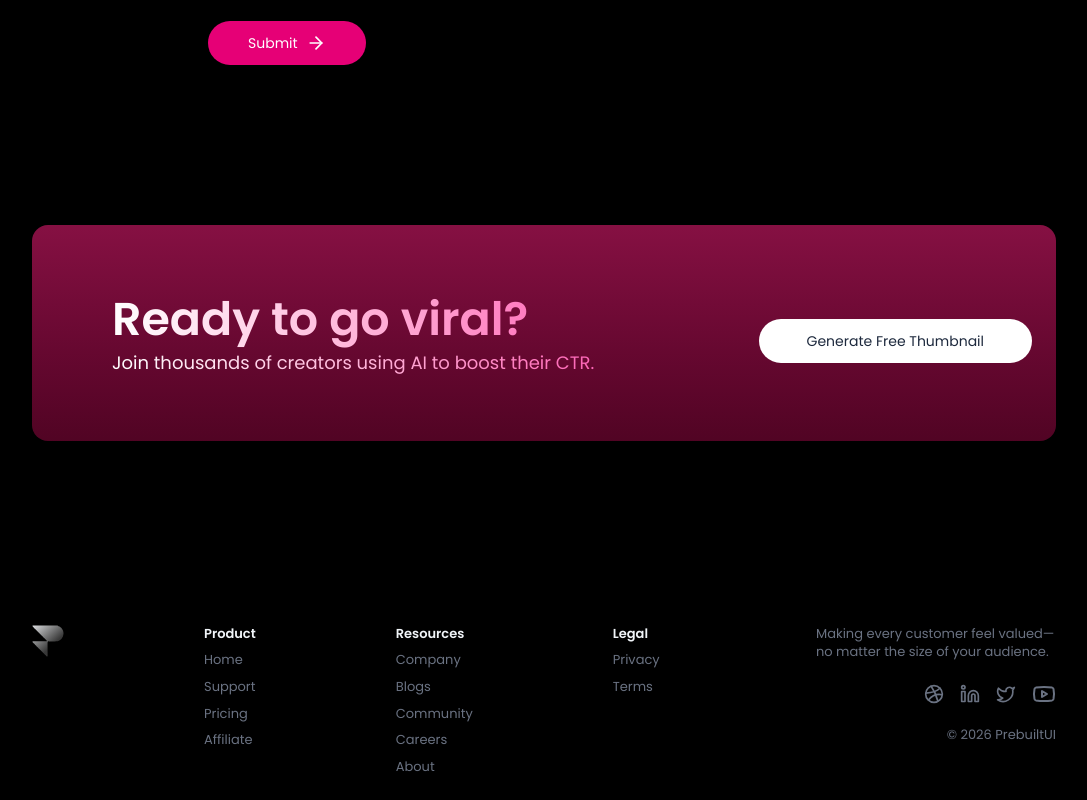
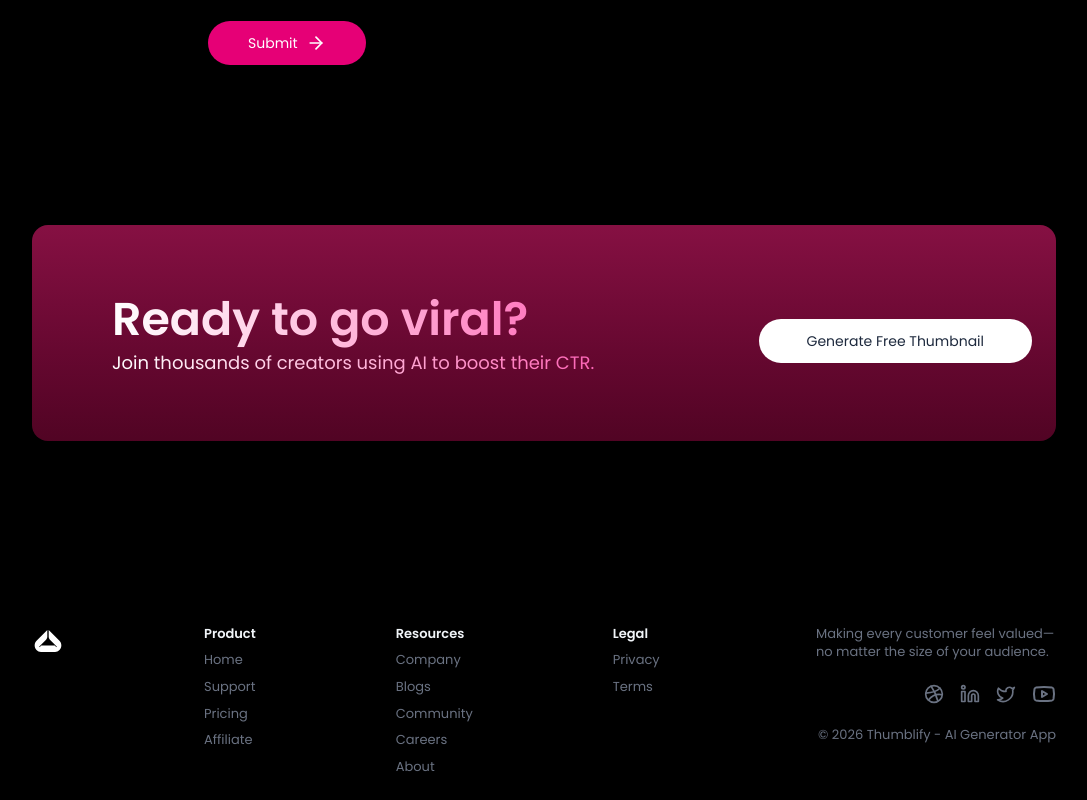
Before and after one commit to geettalati/AI-Thumbnail-Generator, a React (Vite) app in the folder Client/: page / in a window 1280 px wide. Shown: the part 4534-5334 px from the top of the page, without its empty margins (96-1183 px from the left). Built offline with nearby package versions, Linux system fonts and the light colour scheme.

Commit message:
`Updated Footer and CTASection components with new links and logo`

```diff
--- a/Client/src/components/Footer.tsx
+++ b/Client/src/components/Footer.tsx
@@ -13,9 +13,9 @@ export default function Footer() {
                 viewport={{ once: true }}
                 transition={{ type: "spring", stiffness: 280, damping: 70, mass: 1 }}
             >
-                <a href="https://prebuiltui.com?utm_source=pixels">
-                    <img className="size-8 aspect-square" src="/assets/footer-logo.svg" alt="footer logo" width={32} height={32} />
-                </a>
+                <Link to={'/'}>
+                    <img className="size-8 aspect-square" src="/favicon.svg" alt="footer logo" width={32} height={32} />
+                </Link>
                 {footerData.map((section, index) => (
                     <div key={index}>
                         <p className="text-slate-100 font-semibold">{section.title}</p>
@@ -42,17 +42,17 @@ export default function Footer() {
                     <a href="https://dribbble.com/prebuiltui" target="_blank" rel="noreferrer">
                         <DribbbleIcon className="size-5 hover:text-pink-500" />
                     </a>
-                    <a href="https://www.linkedin.com/company/prebuiltui" target="_blank" rel="noreferrer">
+                    <a href="https://www.linkedin.com/in/geet-talati-868851285/" target="_blank" rel="noreferrer">
                         <LinkedinIcon className="size-5 hover:text-pink-500" />
                     </a>
-                    <a href="https://x.com/prebuiltui" target="_blank" rel="noreferrer">
+                    <a href="https://x.com/" target="_blank" rel="noreferrer">
                         <TwitterIcon className="size-5 hover:text-pink-500" />
                     </a>
-                    <a href="https://www.youtube.com/@prebuiltui" target="_blank" rel="noreferrer">
+                    <a href="https://www.youtube.com/@geettalati9409" target="_blank" rel="noreferrer">
                         <YoutubeIcon className="size-6 hover:text-pink-500" />
                     </a>
                 </div>
-                <p className="mt-3 text-center">&copy; {new Date().getFullYear()} <a href="https://prebuiltui.com?utm_source=pixels">PrebuiltUI</a></p>
+                <p className="mt-3 text-center">&copy; {new Date().getFullYear()} Thumblify - AI Generator App</p>
             </motion.div>
         </footer>
     );
--- a/Client/src/sections/CTASection.tsx
+++ b/Client/src/sections/CTASection.tsx
@@ -30,7 +30,7 @@ export default function CTASection() {
                    Join thousands of creators using AI to boost their CTR.
                 </motion.p>
             </div>
-            <motion.button className="px-12 py-3 text-slate-800 bg-white hover:bg-slate-200 rounded-full text-sm mt-4"
+            <motion.button onClick={()=>{navigate('/generate')}} className="px-12 py-3 text-slate-800 bg-white hover:bg-slate-200 rounded-full text-sm mt-4"
                 initial={{ y: 80, opacity: 0 }}
                 whileInView={{ y: 0, opacity: 1 }}
                 viewport={{ once: true }}
```
